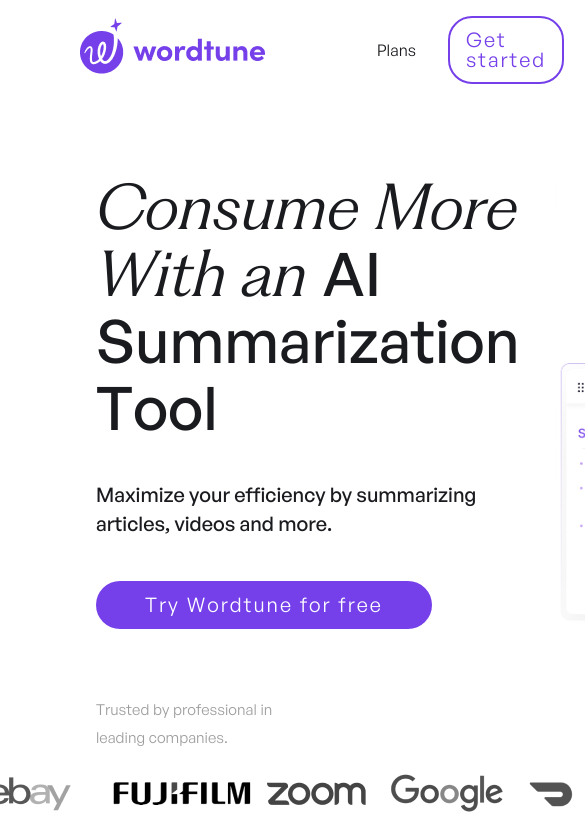
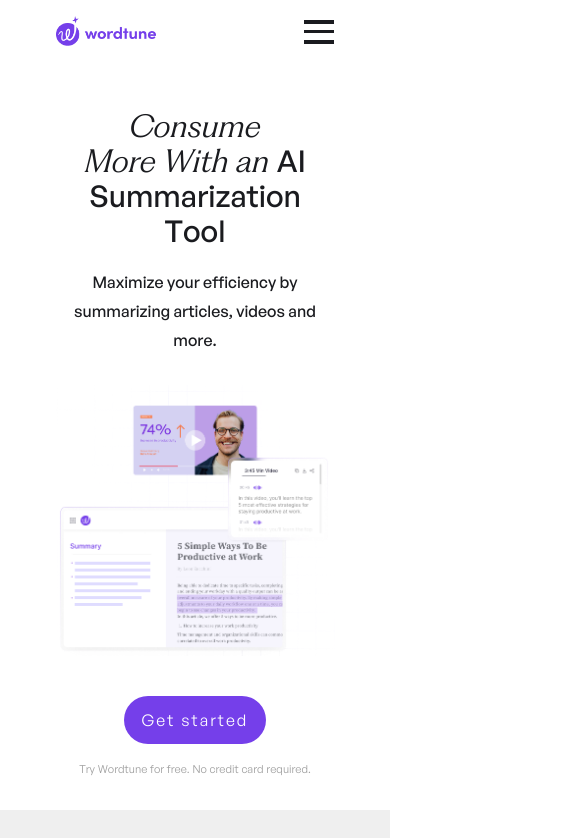
Before and after one commit to YardenNezah/Wordtune-frontend, a React (Create React App) app: page / in a window 390 px wide. Shown: the top 838 px of the page, 585 px wide, since content can reach past the window. Built offline with nearby package versions, Linux system fonts and the light colour scheme; no server answers.

Commit message:
responsive design- tablet+mobile

```diff
--- a/src/App.js
+++ b/src/App.js
@@ -10,7 +10,7 @@
 const App = () => {
   return (
     <BrowserRouter>
-    <NavBar />
+      <NavBar />
       <Routes>
         <Route>
           <Route index element={<Home />} />
--- a/src/app.scss
+++ b/src/app.scss
@@ -44,12 +44,18 @@
 	line-height: 66px;
 }
 
+br {
+	display: none;
+}
+
 button {
 	color: $white-color;
+	background: $transparent-color;
 	font: inherit;
 	border-radius: 1.5rem;
 	outline: none;
 	cursor: pointer;
+	border: 1px solid transparent;
 	transition: 0.5s;
 
 	&:hover {
@@ -85,7 +91,8 @@
 	transition: 0.5s;
 }
 
-.navigation-items {
+.navigation-items,
+.navigation-right-items {
 	display: flex;
 	justify-content: space-between;
 	align-items: center;
@@ -98,6 +105,21 @@
 	letter-spacing: 1px;
 	padding: 9px 0;
 	line-height: 20px;
+}
+
+.mobile-nav-container {
+	background-color: $light-purple-color;
+	position: absolute;
+	top: 4rem;
+	right: 0;
+	display: flex;
+	justify-content: space-around;
+	align-items: center;
+	flex-direction: column;
+	width: 100%;
+	height: 150px;
+	padding: 1rem;
+	transition: transform 400ms cubic-bezier(0.23, 1, 0.32, 1);
 }
 
 .cta-button {
@@ -136,7 +158,7 @@
 	}
 }
 
-.menu-button {
+.burger-menu {
 	display: none;
 }
 
@@ -185,11 +207,15 @@
 	flex-direction: column;
 	justify-content: center;
 	align-items: center;
+}
 
-	.companies-paragraph {
-		color: $grey-color;
-		font-size: 15px;
-	}
+.hero-paragraph {
+	color: $grey-color;
+	font-size: 15px;
+}
+
+.mobile-hero {
+	display: none;
 }
 
 .company-img {
@@ -243,7 +269,7 @@
 	align-items: center;
 	flex-direction: column;
 	max-width: 300px;
-	height: 550px;
+	height: 400px;
 	padding: 1rem;
 	position: relative;
 	text-align: center;
@@ -344,6 +370,62 @@
 	}
 }
 
+.burger-menu {
+	width: 30px;
+	height: 30px;
+	top: 100px;
+	left: 120px;
+	transition-duration: 0.5s;
+
+	.icon {
+		transition-duration: 0.5s;
+		position: absolute;
+		height: 3px;
+		width: 30px;
+		top: 30px;
+		background-color: $black-color;
+
+		&:before {
+			transition-duration: 0.5s;
+			position: absolute;
+			width: 30px;
+			height: 4px;
+			background-color: $black-color;
+			content: "";
+			top: -10px;
+		}
+
+		&:after {
+			transition-duration: 0.5s;
+			position: absolute;
+			width: 30px;
+			height: 4px;
+			background-color: $black-color;
+			content: "";
+			top: 10px;
+		}
+	}
+
+	&.open {
+		.icon {
+			transition-duration: 0.5s;
+			background: transparent;
+
+			&:before {
+				transform: rotateZ(45deg) scaleX(1.15) translate(10px, 3px);
+			}
+
+			&:after {
+				transform: rotateZ(-45deg) scaleX(1.15) translate(10px, -3px);
+			}
+		}
+	}
+
+	&:hover {
+		cursor: pointer;
+	}
+}
+
 @keyframes RightToLeft {
 	0% {
 		transform: translateX(0%);
@@ -357,3 +439,141 @@
 		transform: translateX(36%);
 	}
 }
+
+
+@media screen and (max-width: 1023px) {
+	.flex-container {
+		flex-direction: column;
+	}
+
+	.hero-text-content {
+		align-items: center;
+		text-align: center;
+	}
+
+	.hero-content a,
+	.companies-hero,
+	.scrolling-container,
+	.navigation-right-items {
+		display: none;
+	}
+
+	.mobile-hero {
+		display: flex;
+		flex-direction: column;
+		align-items: center;
+	}
+
+	h1 {
+		font-size: 45px;
+	}
+
+	.text-content,
+	.cta-button {
+		font-size: 18px;
+	}
+
+	.hero-paragraph {
+		font-size: 13px;
+	}
+}
+
+
+@media screen and (max-width: 500px) {
+	h1 {
+		font-size: 30px;
+		line-height: 35px;
+	}
+
+	.text-content,
+	.cta-button {
+		font-size: 16px;
+	}
+
+	.playground-content .buttons-container {
+		display: flex;
+		justify-content: space-between;
+		margin: 2rem 0;
+
+		.report-title-button {
+			font-size: 11px !important;
+			margin: 0.2rem;
+			letter-spacing: 1px;
+			width: 4.5rem;
+			height: 4.5rem;
+			padding: 0;
+			border-radius: 50%;
+		}
+
+		span {
+			display: none;
+		}
+	}
+
+	.hero-paragraph {
+		font-size: 11px;
+	}
+
+	.hero,
+	.app-container {
+		padding: 1rem 3.5rem;
+		text-align: center;
+	}
+
+	.hero-img img {
+		max-width: 280px;
+	}
+
+	.flex-container {
+		gap: 0;
+	}
+
+	br {
+		display: block;
+	}
+
+	.app-cta {
+		padding-bottom: 0;
+
+		.cta-button {
+			display: none;
+		}
+	}
+
+	.playground-result {
+		padding: 2rem;
+		max-height: 420px;
+
+		.report-title {
+			font-size: 18px;
+			margin: 0;
+		}
+
+		.report-text {
+			font-size: 11px;
+		}
+
+		.summarize-button {
+			margin: 0 auto;
+			left: 0;
+			right: 0;
+			bottom: 2rem;
+		}
+	}
+
+	.logo-image {
+		width: 100px;
+	}
+
+	.navigation-items {
+		padding: 0 3.5rem;
+	}
+
+	nav {
+		height: 40px;
+	}
+
+	.burger-menu {
+		display: block;
+	}
+}
--- a/src/components/general/hero/CompaniesHero.jsx
+++ b/src/components/general/hero/CompaniesHero.jsx
@@ -19,7 +19,7 @@
     const companiesImgSrc = [nike, walmart, ebay, fujifilm, zoom, google, doordash, airbnb, medtronic, primis, adidas, nice, samsung, wix]
     return (
         <section className="companies-hero">
-            <p className="companies-paragraph">Trusted by professional in leading companies.</p>
+            <p className="hero-paragraph">Trusted by professional in leading companies.</p>
             <GridContainer>
                 {companiesImgSrc.map((src) => <img src={src} alt={src} className='company-img'></img>)}
             </GridContainer>
--- a/src/components/general/hero/Hero.jsx
+++ b/src/components/general/hero/Hero.jsx
@@ -1,11 +1,13 @@
 import React from 'react'
 import CompaniesHero from './CompaniesHero';
 import MainHero from './MainHero';
+import MobileHero from './MobileHero';
 
 const Hero = () => {
     return (
         <div className="hero">
             <MainHero />
+            <MobileHero />
             <CompaniesHero />
         </div>
     )
--- a/src/components/general/hero/MainHero.jsx
+++ b/src/components/general/hero/MainHero.jsx
@@ -9,7 +9,7 @@
         <FlexContainer>
             <div className="hero-content">
                 <div className="hero-text-content">
-                    <h1>Consume More With an <span className="font-general-sans">AI Summarization Tool</span></h1>
+                    <h1>Consume <br />More With an <span className="font-general-sans">AI Summarization Tool</span></h1>
                     <TextContent>
                         Maximize your efficiency by summarizing articles, videos and more.
                     </TextContent>
--- /dev/null
+++ b/src/components/general/hero/MobileHero.jsx
@@ -0,0 +1,13 @@
+import React from 'react'
+import UrlLink from '../../layout/UrlLink';
+
+const MobileHero = () => {
+  return (
+    <div className='mobile-hero'>
+         <UrlLink location="https://app.wordtune.com/auth/signup" title={"Get started"}></UrlLink>
+        <p className="hero-paragraph">Try Wordtune for free. No credit card required.</p>
+    </div>
+  )
+}
+
+export default MobileHero
--- a/src/components/general/navBar/LeftItems.jsx
+++ b/src/components/general/navBar/LeftItems.jsx
@@ -4,7 +4,7 @@
 const LeftItems = () => {
     return (
         <a href="/" className="logo-link">
-            <img src={union} width="185" alt="wordtune" className="logo-image"></img>
+            <img src={union} max-width="185" alt="wordtune" className="logo-image"></img>
         </a>
     )
 }
--- a/src/components/general/navBar/RightItems.jsx
+++ b/src/components/general/navBar/RightItems.jsx
@@ -1,16 +1,23 @@
-import React from 'react'
-import burgerMenu from '../../../images/menu.png';
+import React, { useState } from 'react'
 import UrlLink from '../../layout/UrlLink';
 import NavLink from '../../layout/NavLink';
 
 const RightItems = () => {
+    const [navIsOpen, setNavIsOpen] = useState(false);
+
     return (
         <>
-            <div className="navigation-items">
+            <div className="navigation-right-items">
                 <NavLink location="plans" title="Plans" />
                 <UrlLink location="https://app.wordtune.com/auth/signup" title="Get started" className="get-started-button" />
             </div>
-            <div className="menu-button"><img src={burgerMenu} width="22" alt="menu" className="menu-icon"></img></div>
+            <div className={navIsOpen ? "burger-menu open" : "burger-menu"} onClick={() => setNavIsOpen(!navIsOpen)}>
+                <div className="icon"></div>
+            </div>
+            {navIsOpen && <div className='mobile-nav-container'>
+                <NavLink location="plans" title="Plans" />
+                <UrlLink location="https://app.wordtune.com/auth/signup" title="Get started" className="get-started-button" />
+            </div>}
         </>
     )
 }
```
Also changed, not shown: src/images/menu.png (deleted), src/images/menu.svg (added).
